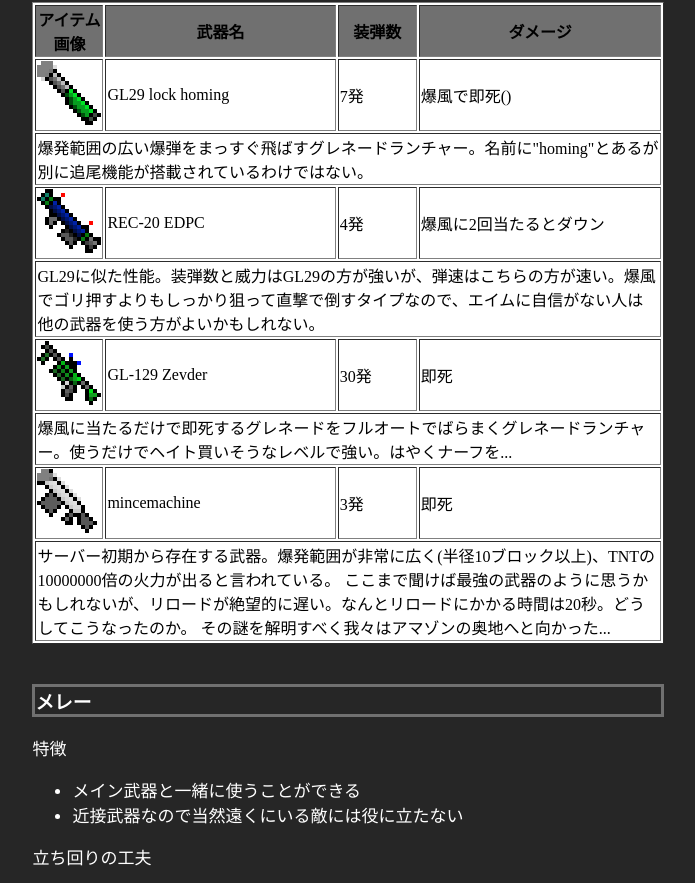
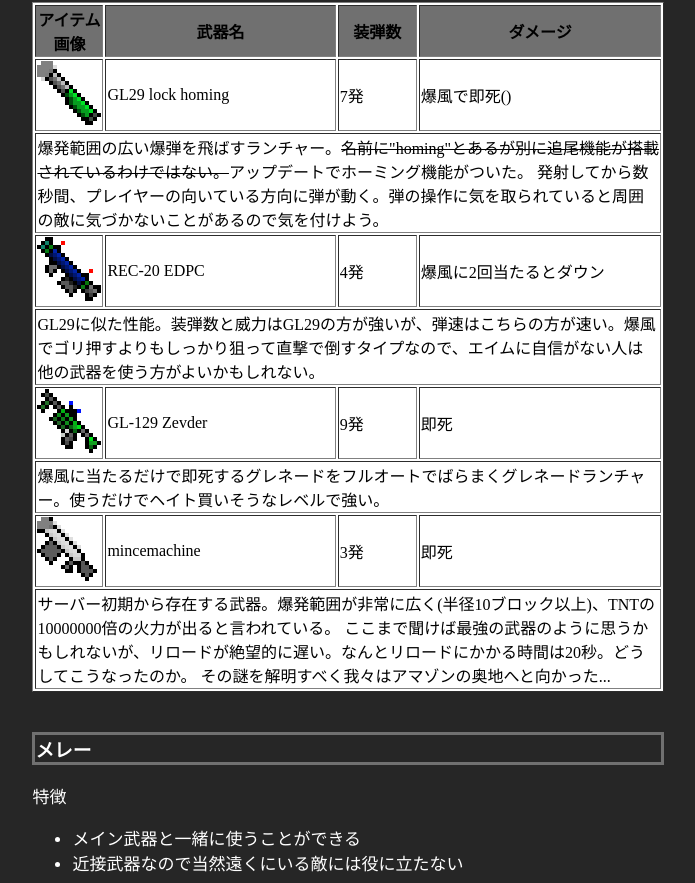
Before and after one commit to NoMRice122/Rhyfel, a plain HTML site: page weapon.html in a window 1280 px wide. Shown: the part 4455-5338 px from the top of the page, without its empty margins (418-1113 px from the left). Drawn offline with Linux system fonts and the light colour scheme.

Commit message:
Update weapon.html

```diff
--- a/weapon.html
+++ b/weapon.html
@@ -363,7 +363,8 @@
        <td>爆風で即死()</td>
      </tr>
      <tr>
-       <td colspan="4">爆発範囲の広い爆弾をまっすぐ飛ばすグレネードランチャー。名前に"homing"とあるが別に追尾機能が搭載されているわけではない。</td>
+       <td colspan="4">爆発範囲の広い爆弾を飛ばすランチャー。<span class="line-through">名前に"homing"とあるが別に追尾機能が搭載されているわけではない。</span>アップデートでホーミング機能がついた。
+       発射してから数秒間、プレイヤーの向いている方向に弾が動く。弾の操作に気を取られていると周囲の敵に気づかないことがあるので気を付けよう。</td>
      </tr>
      <tr>
        <td><img src="images/weapon/REC-20_EDPC.png" alt="画像" width="64" height="64"></td>
@@ -378,11 +379,11 @@
      <tr>
        <td><img src="images/weapon/GL-129_Zevder.png" alt="画像" width="64" height="64">
        <td>GL-129 Zevder</td>
-       <td>30発</td>
+       <td>9発</td>
        <td>即死</td>
      </tr>
      <tr>
-       <td colspan="64">爆風に当たるだけで即死するグレネードをフルオートでばらまくグレネードランチャー。使うだけでヘイト買いそうなレベルで強い。はやくナーフを...</td>
+       <td colspan="64">爆風に当たるだけで即死するグレネードをフルオートでばらまくグレネードランチャー。使うだけでヘイト買いそうなレベルで強い。</td>
      </tr>
      <tr>
        <td><img src="images/weapon/mincemachine.png" alt="画像" width="64" height="64"></td>
```
